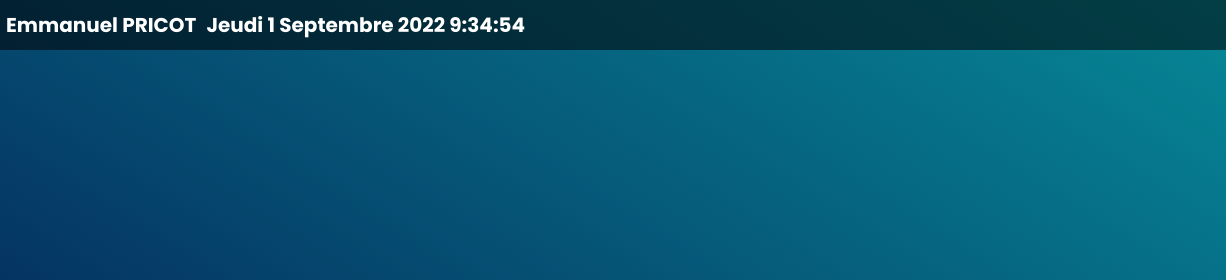
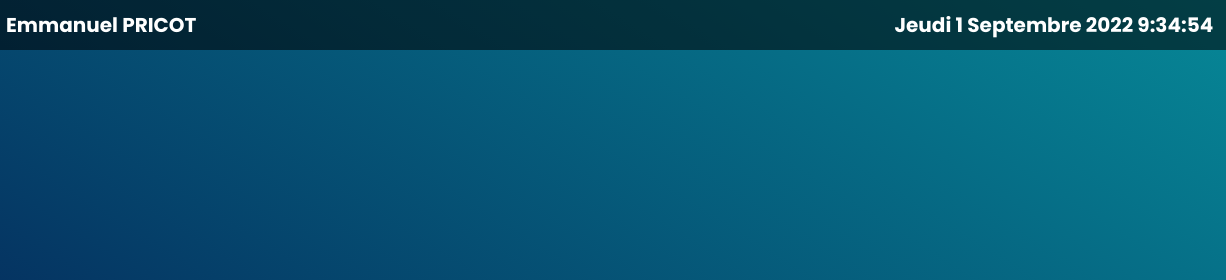
Before and after one commit to PapiManu/portfolio, a plain HTML site: page index.html in a window 1280 px wide. Shown: the top 280 px of the page, 54-1280 px from the left. Drawn offline with Linux system fonts and the light colour scheme.

Commit message:
Replacement de l'heure

```diff
--- a/style/style.css
+++ b/style/style.css
@@ -39,6 +39,10 @@ body {
 }
 
 .date {
+    position: fixed;
+    top: 0;
+    right: 0;
+    margin-right: 1%;
     font-size: 20px;
     font-weight: bold;
     text-align: center;
```
